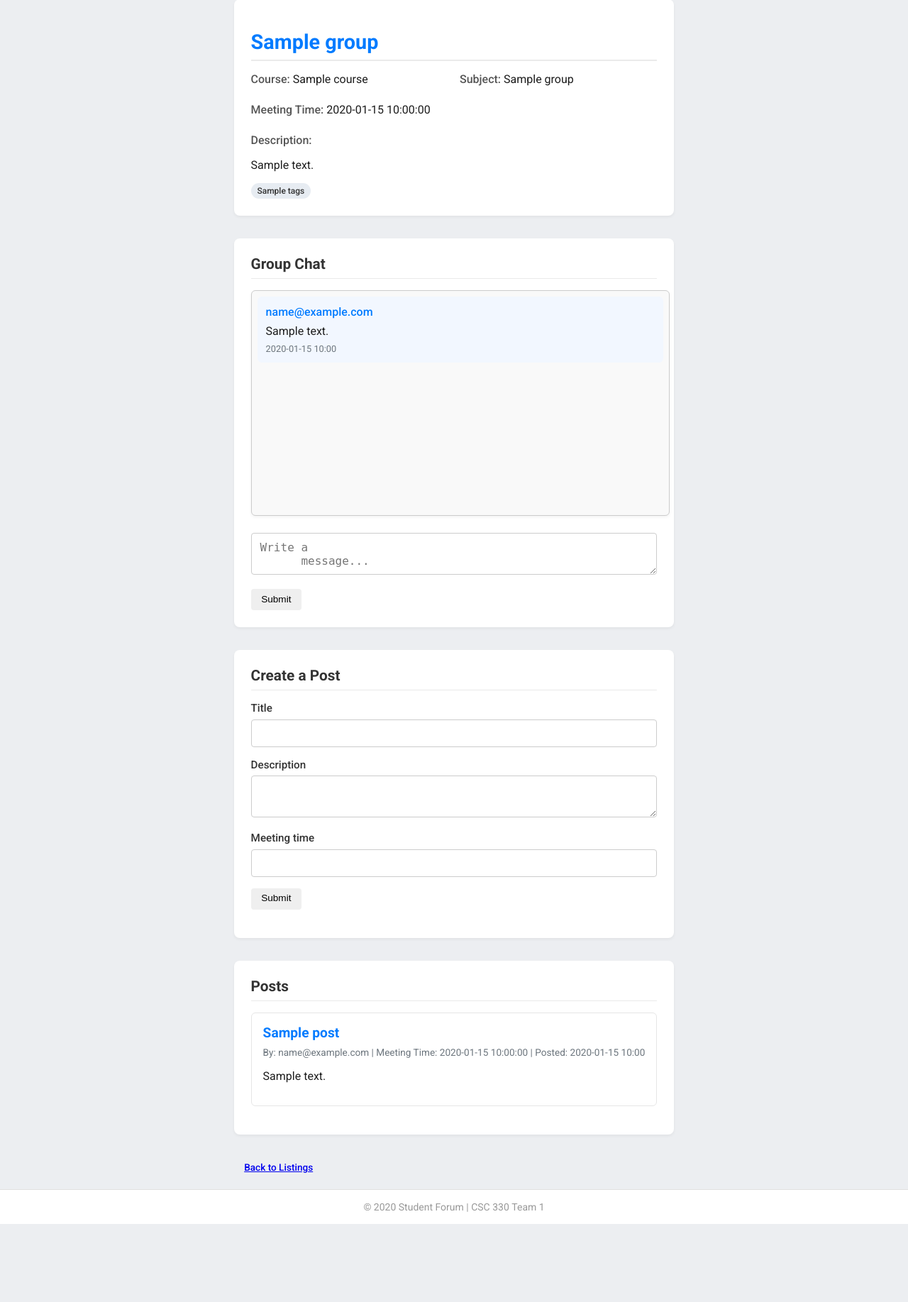
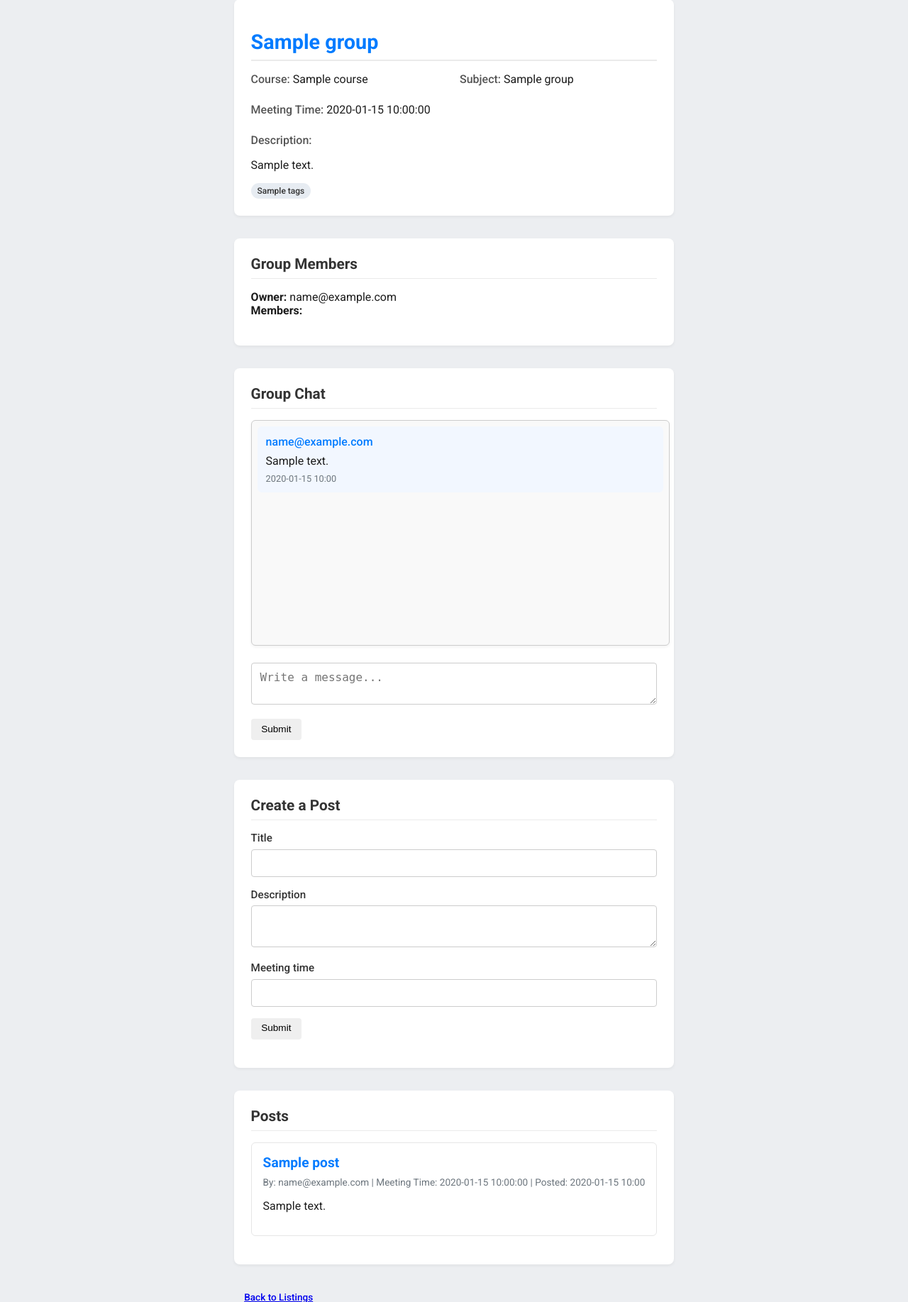
Before and after one commit to DillonT15/CSC-330-G1-GroupScheduler, a Python web app: template app/templates/view_group.html in a window 1280 px wide. Shown: the part 80-1915 px from the top of the page at 71% size. Before the commit the page ends 1805 px from the top, so only its background shows below. Run offline with Jinja, Linux system fonts and the light colour scheme; the template is opened without the code that fills it: most values are stand-ins (such as "Sample title", 1, 10 or a date in 2020); form fields are guessed from the names that the template uses.

Commit message:
Fixed admin ban functionality, added content to show who owns a group and the members in there, minor bug and ui fixes

```diff
--- a/app/templates/view_group.html
+++ b/app/templates/view_group.html
@@ -33,6 +33,30 @@ block content %}
   </div>
 </div>
 
+<!-- ──────── Show group owner and members ──────── -->
+<div class="section-card mt-4">
+  <div class="section-header">
+    <h2 class="section-title">Group Members</h2>
+  </div>
+
+  <div class="group-owner">
+    <strong>Owner:</strong>
+    <span>{{ group.owner.email }}</span>
+  </div>
+
+  <div class="group-members mt-2">
+    <strong>Members:</strong>
+    <ul>
+      {% for member in group.members %}
+        {% if member.id != group.owner.id %}
+        <li>{{ member.email }}</li>
+        {% endif %}
+      {% endfor %}
+    </ul>
+  </div>
+</div>
+<!-- ───────────────────────────────────────────── -->
+
 <!-- Group Chat Section -->
 <div class="section-card">
   <div class="section-header">
@@ -59,8 +83,7 @@ block content %}
   <form method="POST" class="mt-3">
     {{ chat_form.hidden_tag() }}
     <div class="form-group">
-      {{ chat_form.message(class="form-control", placeholder="Write a
-      message...") }}
+      {{ chat_form.message(class="form-control", placeholder="Write a message...") }}
     </div>
     {{ chat_form.submit(class="btn btn-primary mt-2") }}
   </form>
```
Also changed, not shown: app/admin.py (+6 -2 lines), app/templates/browse_listings.html (line endings or trailing spaces), instance/app.db.
